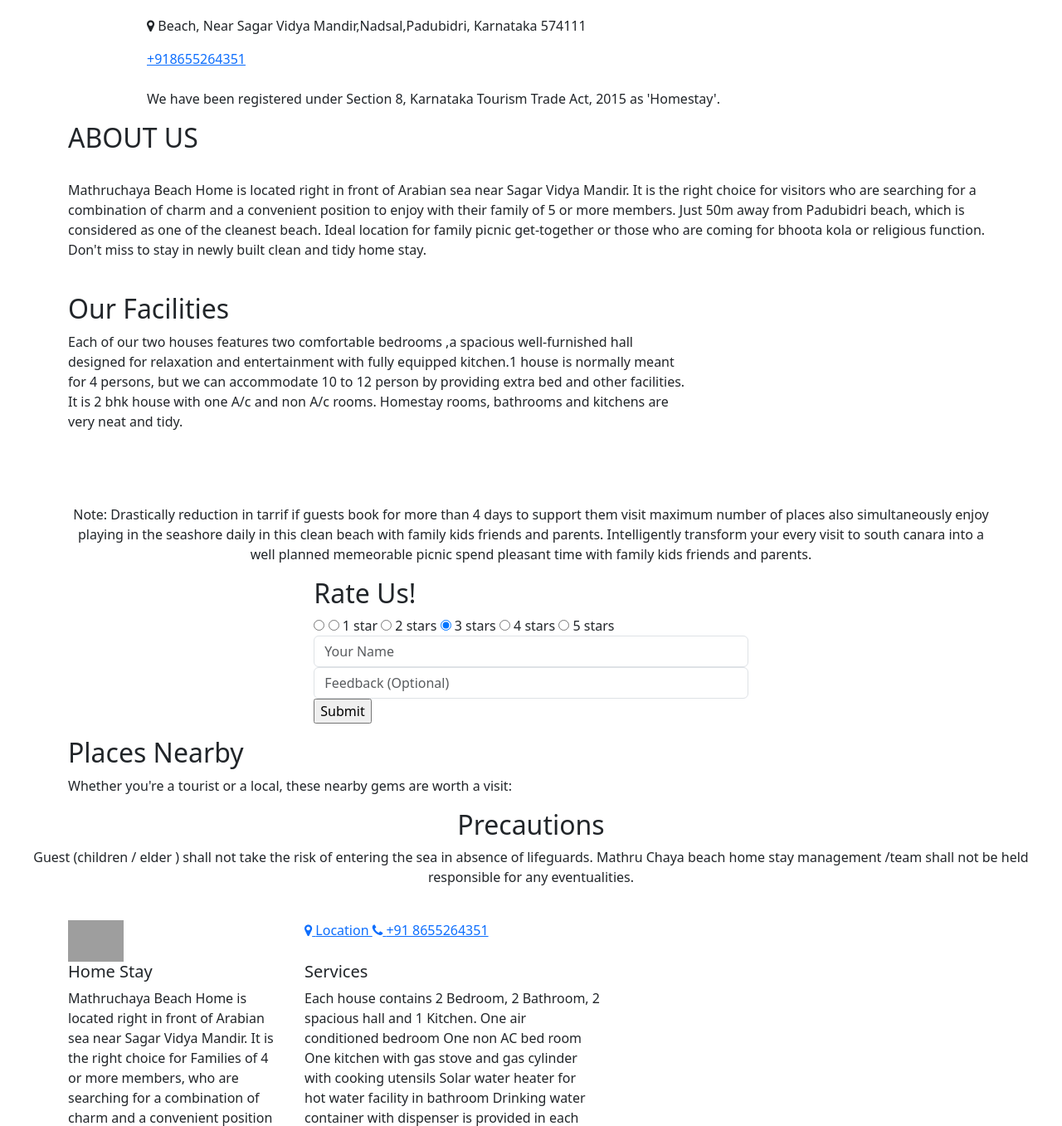
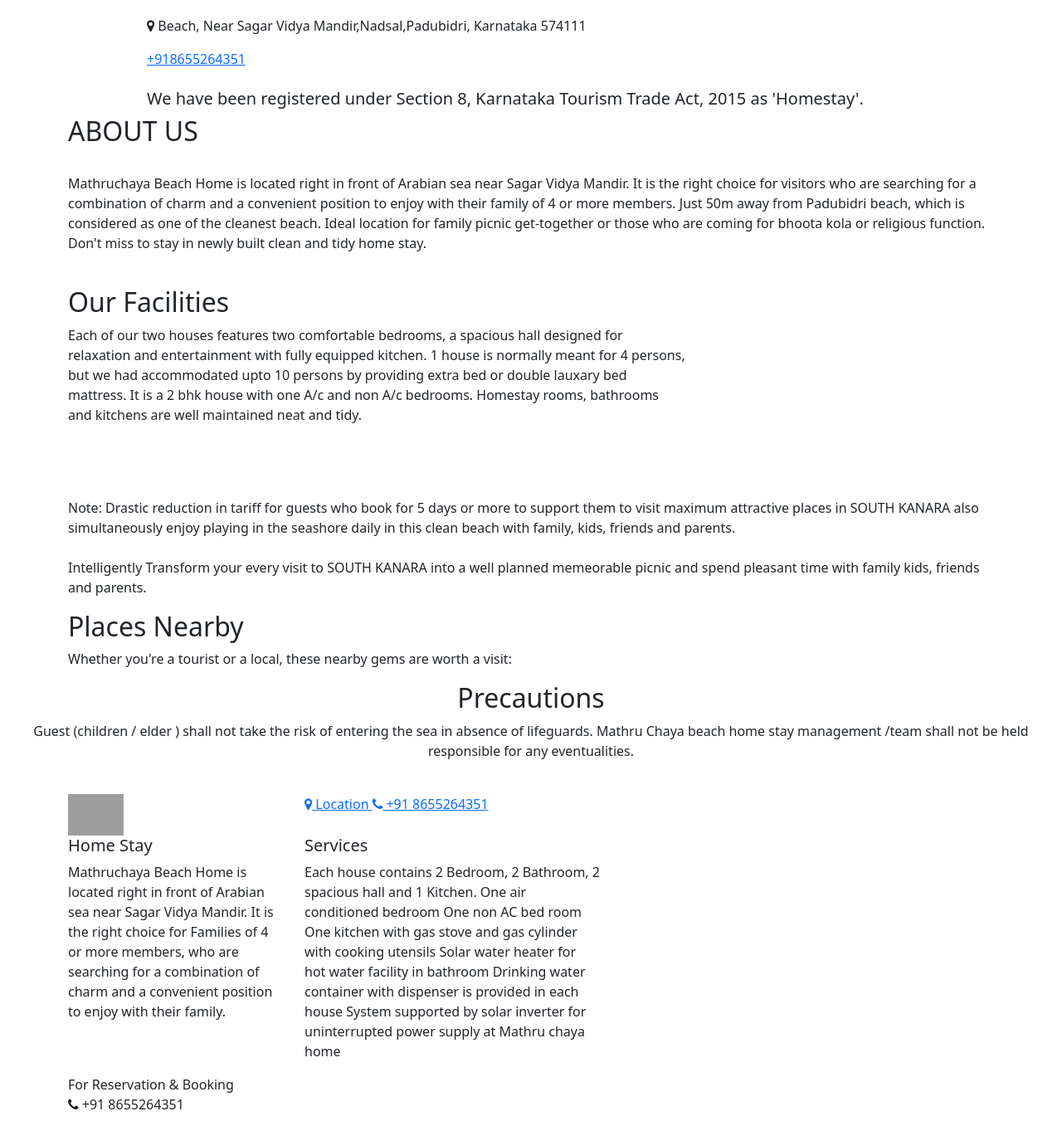
Before and after one commit to Rashitha-Shetty/mathruchayahomestay, a Django app: template main/templates/home.html in a window 1280 px wide. Shown: the part 887-2244 px from the top of the page at 83% size. Run offline with Django 4.2, Linux system fonts and the light colour scheme; the template is opened without the code that fills it, so the values that code supplies are empty; some libraries are stand-ins or nearby versions; grey boxes are pictures that could not be loaded.

```diff
--- a/main/templates/home.html
+++ b/main/templates/home.html
@@ -138,7 +138,7 @@
                       </a>
                     </div>
                     <br>
-                    <p > We have been registered under Section 8, Karnataka Tourism Trade Act, 2015 as 'Homestay'.</p>
+                    <h5> We have been registered under Section 8, Karnataka Tourism Trade Act, 2015 as 'Homestay'.</h5>
                   </div>
                 </div>
               </div>
@@ -167,7 +167,7 @@
           </h2>
          <br />
           <p class="detail_p_mt">
-            Mathruchaya Beach Home is located right in front of Arabian sea near Sagar Vidya Mandir. It is the right choice for visitors who are searching for a combination of charm and a convenient position to enjoy with their family of 5 or more members. Just 50m away from Padubidri beach, which is considered as one of the cleanest beach. Ideal location for family picnic get-together or those who are coming for bhoota kola or religious function. Don't miss to stay in newly built clean and tidy home stay.
+            Mathruchaya Beach Home is located right in front of Arabian sea near Sagar Vidya Mandir. It is the right choice for visitors who are searching for a combination of charm and a convenient position to enjoy with their family of 4 or more members. Just 50m away from Padubidri beach, which is considered as one of the cleanest beach. Ideal location for family picnic get-together or those who are coming for bhoota kola or religious function. Don't miss to stay in newly built clean and tidy home stay.
           </p>
 
 <br>
@@ -262,8 +262,8 @@
           Our Facilities
         </h2>
         <p class="col-lg-8 px-0">
-          Each of our two houses features two comfortable bedrooms ,a spacious well-furnished hall designed for relaxation and entertainment with fully equipped kitchen.1 house is normally meant for 4 persons, but we can accommodate 10 to 12 person by providing extra bed and other facilities. It is 2 bhk house with one A/c and non A/c rooms.
-          Homestay rooms, bathrooms and kitchens are very neat and tidy.
+          Each of our two houses features two comfortable bedrooms, a spacious hall designed for relaxation and entertainment with fully equipped kitchen. 1 house is normally meant for 4 persons, but we had accommodated upto 10 persons by providing extra bed or double lauxary bed mattress. It is a 2 bhk house with one A/c and non A/c bedrooms.
+          Homestay rooms, bathrooms and kitchens are well maintained neat and tidy.
 
         </p>
       </div>
@@ -280,7 +280,7 @@
                     Bedroom
                   </h5>
                   <p>
-                   Rooms available with one air-conditioned and one non-air-conditioned in each of the houses,with a well-appointed attached washroom in one of the room.
+                  One air-conditioned and another non-air-conditioned rooms available, with attached washroom in one of the room.
                   </p>
                 </div>
               </div>
@@ -325,7 +325,7 @@
                     Spacious hall
                   </h5>
                   <p>
-                    A well-furnished hall  with complimentary WiFi, a flat-screen TV, and uninterrupted power supply.
+                    A spacious hall with complimentary WiFi, a flat-screen TV, and uninterrupted power supply(solar).
                   </p>
                 </div>
               </div>
@@ -383,9 +383,12 @@
       <br>
       <br>
           <br>
-          <center><p>
-            Note: Drastically reduction in tarrif if guests book for more than 4 days to support them visit maximum number of places also simultaneously enjoy playing in the seashore daily in this clean beach with family kids friends and parents. Intelligently transform your every visit to south canara into a well planned memeorable picnic spend pleasant time with family kids friends and parents.
-          </p><center/>
+        <p>
+            Note: Drastic reduction in tariff for guests who book for 5 days or more to support them to visit maximum attractive places in SOUTH KANARA also simultaneously enjoy playing in the seashore daily in this clean beach with family, kids, friends and parents.
+            <br>
+            <br>
+            Intelligently Transform your every visit to SOUTH KANARA into a well planned memeorable picnic and spend pleasant time with family kids, friends and parents.
+          </p>
           </div>
     </div>
   </section>
@@ -401,7 +404,7 @@
   <!-- end team section -->
 
   <!-- contact section -->
-  {% for msg in messages %}
+  <!-- {% for msg in messages %}
 
     <div class="message-box-alert" id="messageBox">
       <p class="message-text">{{msg}}</p>
@@ -530,10 +533,9 @@
 
             </div>
 
-
           </div>
-    </div>
-
+    </div> -->
+  <!-- nearby places start -->
   <section class="service_section layout_padding">
     <div class="container">
       <div class="heading_container heading_center ">
```
Also changed, not shown: 1 other file.
